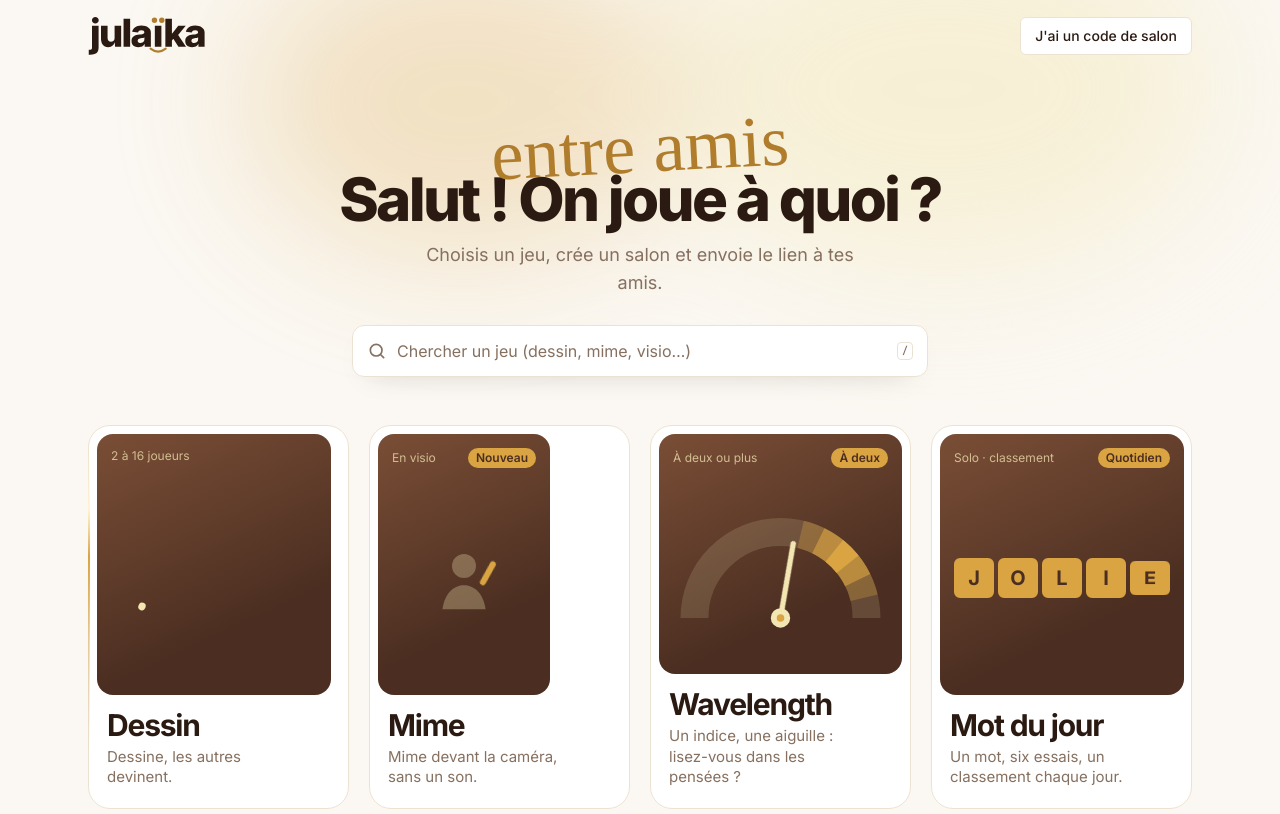
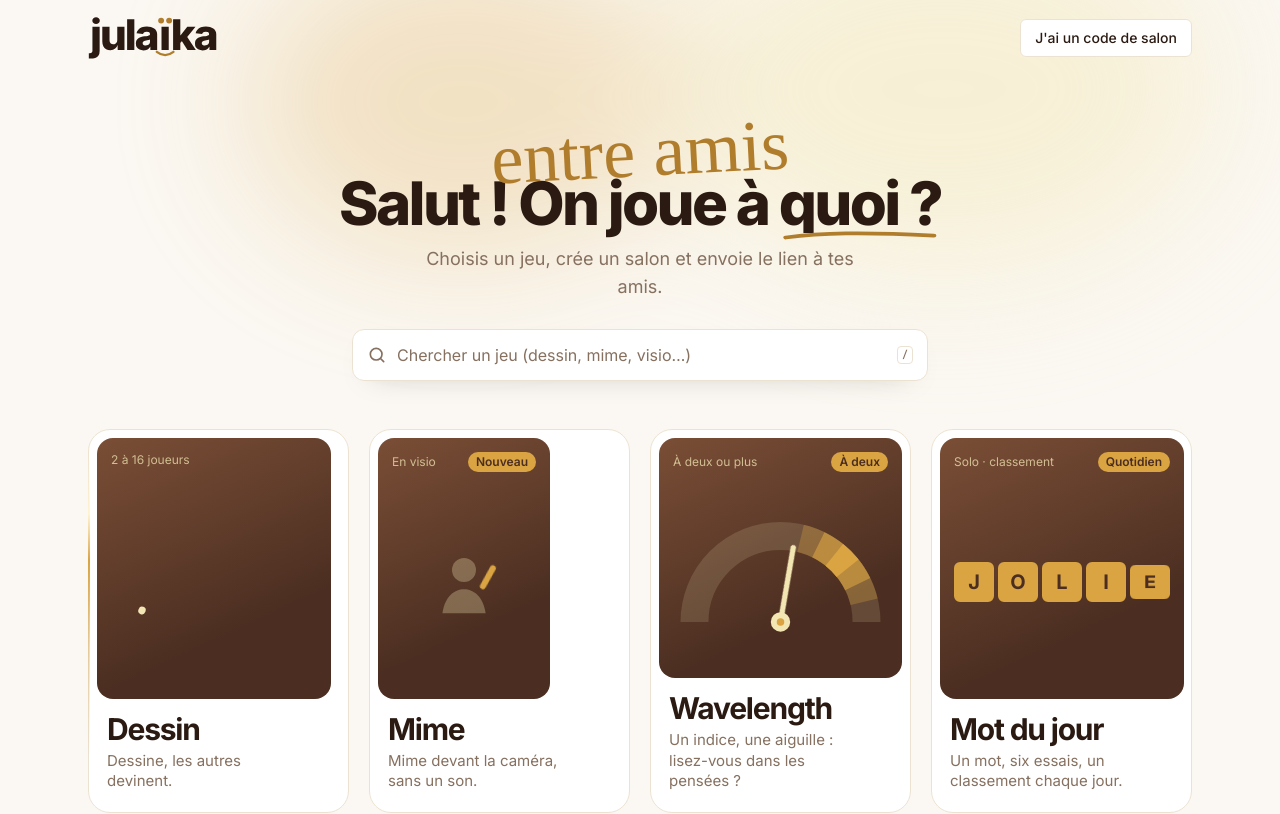
Before and after one commit to zenitsu93/julaika, a React (Vite) app in the folder apps/client/: page / in a window 1280 px wide. Shown: the top 814 px of the page. Built offline with nearby package versions, Linux system fonts and the light colour scheme; a web font is replaced by a local one.

Commit message:
Anime le titre de l'accueil : accroche écrite à la main, mots qui sortent du flou, « quoi ? » souligné d'or

```diff
--- a/apps/client/src/components/Hub.tsx
+++ b/apps/client/src/components/Hub.tsx
@@ -18,6 +18,18 @@ import './pitch/pitch.css';
 
 // L'entrée animée ne se joue qu'une fois par visite, comme sur l'écran du pseudo.
 let introPlayed = false;
+
+/** Texte découpé en mots qui sortent du flou l'un après l'autre (rien ne bouge hors de l'intro). */
+function Words({ text, start, step, soft = false }: { text: string; start: number; step: number; soft?: boolean }) {
+  return text.split(' ').map((w, i) => (
+    <span key={i}>
+      {i > 0 && ' '}
+      <span className={soft ? 'hub-word hub-word-soft' : 'hub-word'} style={{ '--w': `${start + i * step}ms` } as CSSProperties}>
+        {w}
+      </span>
+    </span>
+  ));
+}
 
 /** Accueil : une carte par jeu, posée dans un écrin chocolat, et une recherche. */
 export function Hub({ onPick, onCode }: { onPick: (id: GameId) => void; onCode: () => void }) {
@@ -52,7 +64,7 @@ export function Hub({ onPick, onCode }: { onPick: (id: GameId) => void; onCode:
       </div>
       <header className="mx-auto flex max-w-6xl flex-wrap items-center justify-between gap-3 px-4 py-4 sm:px-6">
         <div className="flex items-center gap-2.5">
-          <Wordmark className="h-10 w-auto" animated={intro} />
+          <Wordmark className="h-11 w-auto" animated={intro} />
         </div>
         <button type="button" className="btn-ghost" onClick={onCode}>
           J'ai un code de salon
@@ -60,12 +72,18 @@ export function Hub({ onPick, onCode }: { onPick: (id: GameId) => void; onCode:
       </header>
 
       <section className="px-4 pt-8 text-center sm:pt-12">
-        <h1 style={after(340)} className={`text-4xl font-semibold leading-none tracking-[-0.045em] sm:text-6xl ${rise}`}>
-          <span className="accroche text-5xl text-accent sm:text-7xl">entre amis</span>
-          Salut ! On joue à quoi ?
+        <h1 className={`text-4xl font-semibold leading-none tracking-[-0.045em] sm:text-6xl ${intro ? 'hub-title' : ''}`}>
+          <span className="accroche hub-script text-5xl text-accent sm:text-7xl">entre amis</span>
+          <Words text="Salut ! On joue à" start={420} step={80} />{' '}
+          <span className="hub-quoi" style={{ '--d': `${420 + 5 * 80}ms` } as CSSProperties}>
+            <Words text="quoi ?" start={420 + 5 * 80} step={80} />
+            <svg viewBox="0 0 120 14" className="hub-underline" preserveAspectRatio="none" aria-hidden>
+              <path pathLength={1} d="M3 9C30 4 62 3 117 7" />
+            </svg>
+          </span>
         </h1>
-        <p style={after(400)} className={`mx-auto mt-3 max-w-md text-base text-muted sm:text-lg ${rise}`}>
-          Choisis un jeu, crée un salon et envoie le lien à tes amis.
+        <p className={`mx-auto mt-3 max-w-md text-base text-muted sm:text-lg ${intro ? 'hub-title' : ''}`}>
+          <Words text="Choisis un jeu, crée un salon et envoie le lien à tes amis." start={1000} step={28} soft />
         </p>
         <label
           style={after(460)}
--- a/apps/client/src/motion/motion.css
+++ b/apps/client/src/motion/motion.css
@@ -386,6 +386,94 @@
   scale: 1;
 }
 /* Lueur chocolat et or qui dérive lentement derrière le titre. */
+/* Titre de l'accueil, façon 21st.dev : l'accroche s'écrit à la main de gauche à droite, chaque mot
+   sort du flou en montant, « quoi ? » se souligne d'un trait d'or puis un reflet le traverse.
+   Exception assumée à la règle du haut : un flou (filter) et un masque (clip-path) le temps de l'entrée. */
+.hub-word {
+  display: inline-block;
+}
+.hub-title .hub-word {
+  animation: hub-word 0.6s var(--w, 0s) var(--ease-out) backwards;
+}
+.hub-title .hub-word-soft {
+  animation: hub-word-soft 0.45s var(--w, 0s) var(--ease-out) backwards;
+}
+@keyframes hub-word {
+  from {
+    opacity: 0;
+    filter: blur(10px);
+    transform: translateY(0.35em) scale(0.96);
+  }
+}
+@keyframes hub-word-soft {
+  from {
+    opacity: 0;
+    filter: blur(4px);
+    transform: translateY(4px);
+  }
+}
+.hub-title .hub-script {
+  animation: hub-write 0.9s 0.15s cubic-bezier(0.6, 0, 0.3, 1) backwards;
+}
+@keyframes hub-write {
+  from {
+    clip-path: inset(-20% 100% -20% -5%);
+    opacity: 0.4;
+  }
+  to {
+    clip-path: inset(-20% -5% -20% -5%);
+  }
+}
+.hub-quoi {
+  position: relative;
+  display: inline-block;
+  white-space: nowrap;
+}
+.hub-underline {
+  position: absolute;
+  left: 2%;
+  bottom: -0.16em;
+  width: 96%;
+  height: 0.22em;
+  overflow: visible;
+  fill: none;
+  stroke: var(--color-accent);
+  stroke-width: 4;
+  stroke-linecap: round;
+  stroke-dasharray: 1;
+}
+.hub-title .hub-underline path {
+  animation: hub-underline 0.5s calc(var(--d) + 0.45s) ease-in-out backwards;
+}
+/* L'arrondi du trait laisserait un point visible avant le tracé : il reste caché jusque-là. */
+@keyframes hub-underline {
+  from {
+    stroke-dashoffset: 1;
+    opacity: 0;
+  }
+  2% {
+    opacity: 1;
+  }
+}
+/* Reflet d'or qui traverse « quoi ? » une fois les mots posés. */
+.hub-title .hub-quoi .hub-word {
+  background: linear-gradient(100deg, currentColor 40%, var(--color-accent) 50%, currentColor 60%) 120% 0 / 300% 100%;
+  -webkit-background-clip: text;
+  background-clip: text;
+  -webkit-text-fill-color: transparent;
+  animation:
+    hub-word 0.6s var(--w, 0s) var(--ease-out) backwards,
+    hub-shine 1.1s calc(var(--d) + 0.8s) ease-in-out both;
+}
+@keyframes hub-shine {
+  from {
+    background-position: 120% 0;
+  }
+  to {
+    background-position: -20% 0;
+  }
+}
+
 .hub-aurora {
   position: absolute;
   inset: -140px 0 auto;
```
